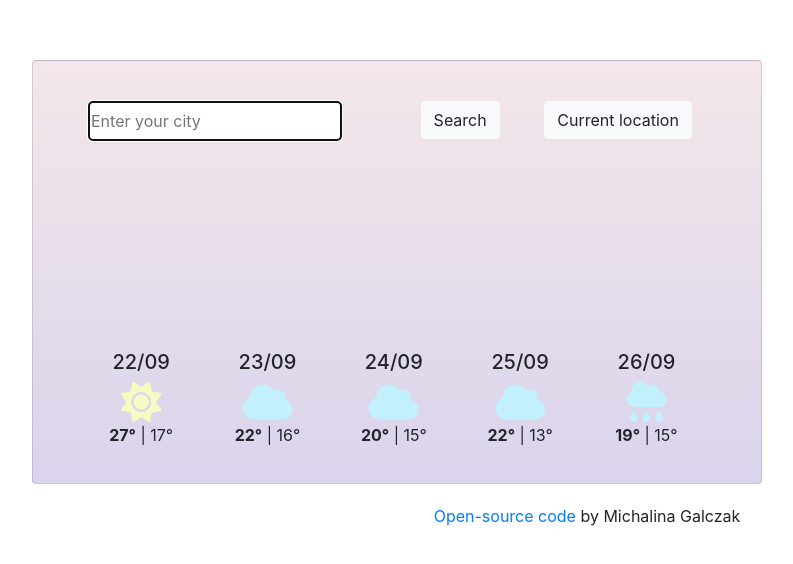
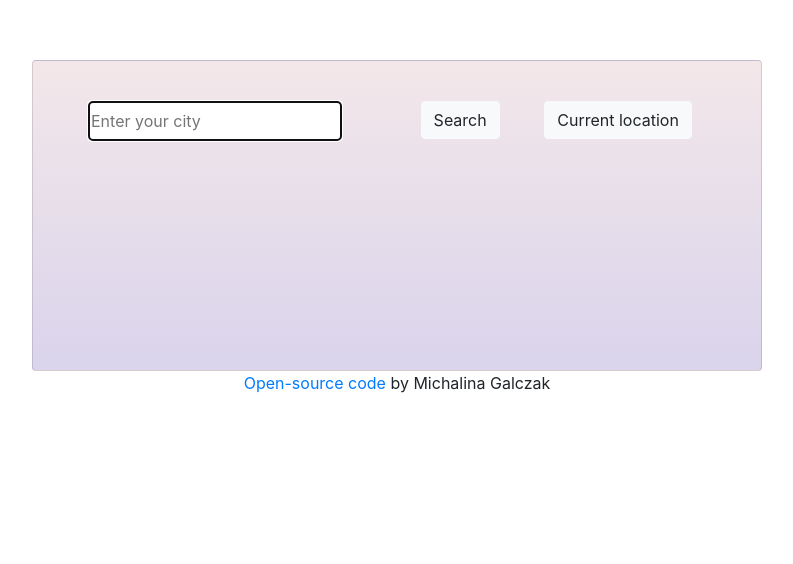
Before and after one commit to michalina-galczak/my-sunny-app, a website built with Parcel: page index.html in a window 1280 px wide. Shown: the whole page, without its empty margins (53-846 px from the left). Built offline with nearby package versions, Linux system fonts and the light colour scheme.

Commit message:
Removed divs with columns from html

```diff
--- a/index.html
+++ b/index.html
@@ -80,60 +80,10 @@
                   </p>
                 </div>
               </div>
-              <div class="row">
-                <div class="col-2 weekly">
-                  <h5>
-                    22/09
-                  </h5>
-                  <i class="fas fa-sun daily-sun"></i>
-                  <p>
-                    <strong>27°</strong>  |  17°
-                  </p>
-                </div>
-                <div class="col-2">
-                  <h5>
-                    23/09
-                  </h5>
-                  <i class="fas fa-cloud"></i>
-                  <p>
-                    <strong>22°</strong>  |  16°
-                  </p>
-                </div>
-                <div class="col-2">
-                  <h5>
-                    24/09
-                  </h5>
-                  <i class="fas fa-cloud"></i>
-                  <p>
-                    <strong>20°</strong>  |  15°
-                  </p>
-                </div>
-                <div class="col-2">
-                  <h5>
-                    25/09
-                  </h5>
-                  <i class="fas fa-cloud"></i>
-                  <p>
-                    <strong>22°</strong>  |  13°
-                  </p>
-                </div>
-                <div class="col-2">
-                  <h5>
-                    26/09
-                  </h5>
-                  <i class="fas fa-cloud-rain"></i>
-                  <p>
-                    <strong>19°</strong>  |  15°
-                  </p>
-                </div>
-              </div>
-            </div>
-          </div>
-        </div>
+              <div class="row" id = "forecast"></div>
       </form>
-      <a target="_blank" href = "https://github.com/michalina-galczak/my-sunny-app">Open-source code </a>by Michalina Galczak
-
     </div>
+    <a target="_blank" href = "https://github.com/michalina-galczak/my-sunny-app">Open-source code </a>by Michalina Galczak
     <script src="src/index.js"></script>
   </body>
 </html>
```
